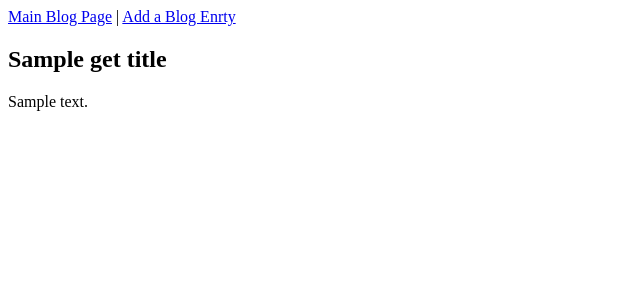
After one commit to Oceanblue713/blogz, a Flask app: template templates/individual-blog.html in a window 1280 px wide. The commit adds this page. Shown: the top 300 px of the page, without its empty margins (0-640 px from the left). Run offline with Flask 2, Linux system fonts and the light colour scheme; the template is opened without the code that fills it: most values are stand-ins (such as "Sample title", 1, 10 or a date in 2020).

Commit message:
Display Individual Entries(Use Case 1-1)

```diff
--- a/main.py
+++ b/main.py
@@ -1,4 +1,4 @@
-from flask import Flask, request, redirect, render_template, session
+from flask import Flask, request, redirect, render_template, session, url_for
 from flask_sqlalchemy import SQLAlchemy
 import cgi, os, jinja2
 
@@ -58,6 +58,12 @@ def blog():
     blogs = Blog.query.all()
     return render_template('blogs.html', blogs=blogs)
 
+    if request.method == 'GET':
+        get_title =request.args.get('title')
+        get_body = request.args.get('body')
+
+    id = Blog.query.get(blog_id)
+    return render_template('individual-blog.html', id = id)
 
 
 if __name__ == '__main__':
--- a/templates/blogs.html
+++ b/templates/blogs.html
@@ -9,7 +9,7 @@
 
     <ul>
         {% for blog in blogs %}
-        <h2>{{ blog.title }}</h2>
+        <h2><a href ="{{ url_for('blog', id = blog.id) }}">{{ blog.title }}</a></h2>
         <p>{{ blog.body }}</p>
         <hr />
         {% endfor %}
--- /dev/null
+++ b/templates/individual-blog.html
@@ -0,0 +1,8 @@
+{% extends "base.html" %}
+
+{% block content %}
+    <h2>{{ get_title }}</h2>
+
+    <p>{{ get_body }}</p>
+
+{% endblock %}
```
